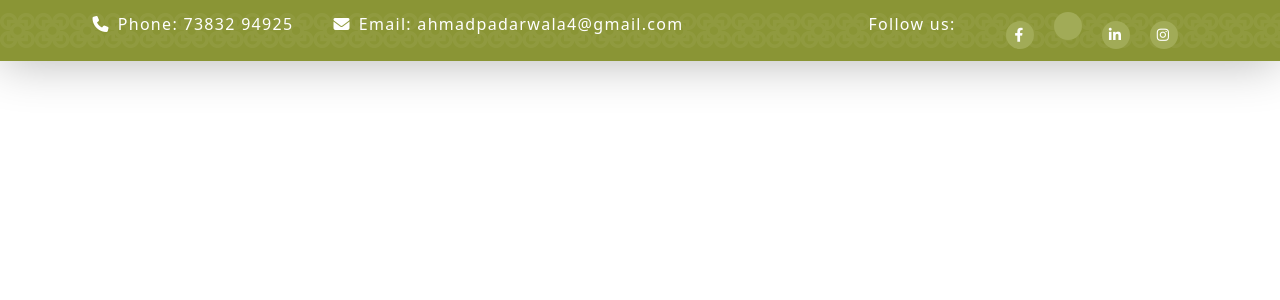
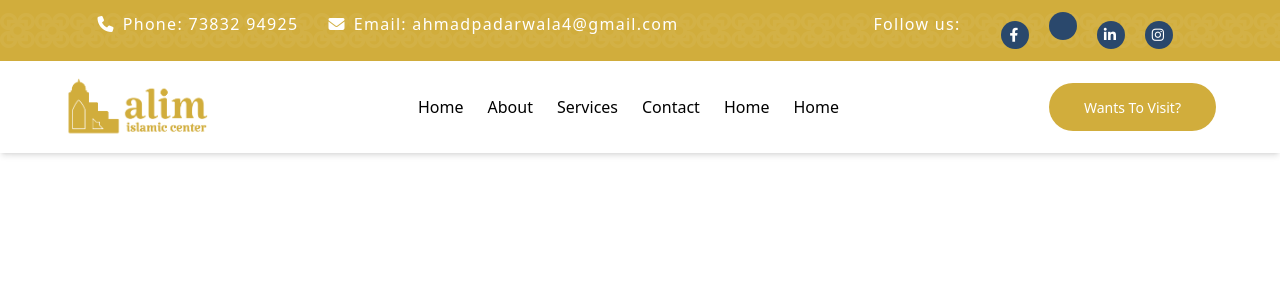
Before and after one commit to valudaaakib/IslamicBlog, a React (Create React App) app in the folder client/: page / in a window 1280 px wide. Shown: the top 300 px of the page. Built offline with nearby package versions, Linux system fonts and the light colour scheme.

Commit message:
Navbar without responsive completed

```diff
--- a/client/src/assets/css/Navbar.css
+++ b/client/src/assets/css/Navbar.css
@@ -1,6 +1,6 @@
 :root {
-  --primary-color: #8a9535;
-  --secondary-color: #f79d05;
+  --primary-color: #d1ad3c;
+  --secondary-color: #2a486c;
 }
 
 .header-topbar-main {
@@ -8,7 +8,6 @@
   color: #fff;
   margin: auto;
   background-color: var(--primary-color);
-  box-shadow: 0px 0px 50px 0px rgba(0, 0, 0, 0.3);
   background-image: url("../image/top_bar_back.png");
   background-repeat: repeat-x;
   background-position: left, right;
@@ -19,20 +18,19 @@
   padding: 12px;
   font-size: 16px;
   letter-spacing: 1.3px;
-  gap: 40px;
+  gap: 30px;
 }
 .topbar-icons i {
   display: flex;
   align-items: center;
 }
-
 .topbar-icon-link {
   display: inline-block;
   margin: 0 10px;
   transition: color 0.3s ease;
 }
 .topbar-icon-link i {
-  background-color: #a1ab57;
+  background-color: var(--secondary-color);
   width: 28px;
   height: 28px;
   display: flex;
@@ -42,9 +40,20 @@
   font-size: 14px;
   transition: background-color 0.3s ease, transform 0.3s ease;
 }
-
-.topbar-icon-link i:hover {
-  background-color: var(--secondary-color);
+.navbar-button {
+  background-color: var(--primary-color);
+  color: white;
+  position: relative;
+  z-index: 1;
+  overflow: hidden;
+  padding: 14.5px 35px;
+  font-size: 14px;
+  font-weight: 500;
+  border-radius: 40px;
+  transition: all 0.15s linear;
+}
+.navbar-button:hover {
+  background-color: var(--primary-color);
 }
 
 @media screen and (max-width: 900px) {
@@ -55,5 +64,7 @@
 @media screen and (max-width: 600px) {
   .header-topbar-sections {
     display: block;
+    font-size: 10px;
+    padding: 6px;
   }
 }
--- a/client/src/component/Navbar.js
+++ b/client/src/component/Navbar.js
@@ -5,7 +5,7 @@ import { NavLink } from "react-router-dom";
 const Navbar = () => {
   return (
     <>
-      <div className="w-full header-topbar-main">
+      <div className="header-topbar-main">
         <div className="header-topbar-sections">
           <div>
             <i className="fa-solid fa-phone me-2"></i>
@@ -34,6 +34,48 @@ const Navbar = () => {
           </span>
         </div>
       </div>
+
+      <header>
+        <nav className="fixed w-full bg-white shadow-md px-10">
+          <div className="flex items-center px-6 py-4 justify-between">
+            <div className="flex items-center space-x-4">
+              <NavLink to="/">
+                <img
+                  src={require("../assets/image/logo.webp")}
+                  alt="logo"
+                  width="144px"
+                  height="auto"
+                />
+              </NavLink>
+            </div>
+            <ul className="flex space-x-6">
+              <li>
+                <NavLink to="/">Home</NavLink>
+              </li>
+              <li>
+                <NavLink to="/">About</NavLink>
+              </li>
+              <li>
+                <NavLink to="/">Services</NavLink>
+              </li>
+              <li>
+                <NavLink to="/">Contact</NavLink>
+              </li>
+              <li>
+                <NavLink to="/">Home</NavLink>
+              </li>
+              <li>
+                <NavLink to="/">Home</NavLink>
+              </li>
+            </ul>
+            <div>
+              <NavLink to="/" className="navbar-button">
+                Wants To Visit?
+              </NavLink>
+            </div>
+          </div>
+        </nav>
+      </header>
     </>
   );
 };
```
Also changed, not shown: client/src/assets/image/logo.webp (added).
